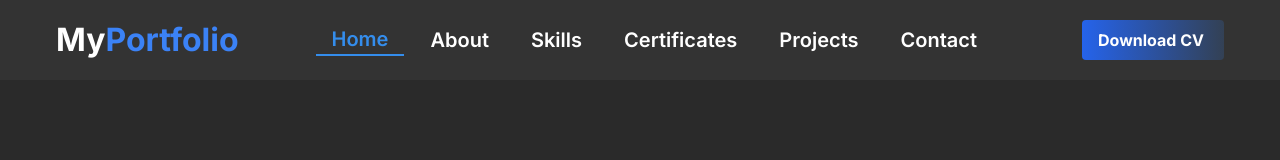
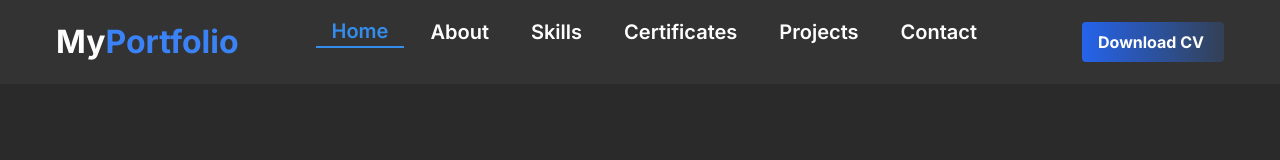
Before and after one commit to RaihanPrasetia/portofoliov2, a Next.js app: page / in a window 1280 px wide. Shown: the top 160 px of the page. Built offline with nearby package versions, Linux system fonts and the light colour scheme.

Commit message:
perbaiki ukuran menu

```diff
--- a/src/app/assets/css/Navbar.css
+++ b/src/app/assets/css/Navbar.css
@@ -92,7 +92,7 @@
   flex-direction: column; /* Menyusun item menu secara vertikal */
   align-items: center; /* Pusatkan item menu secara horizontal */
   margin: 0;
-  padding: 0;
+  padding-bottom: 20px;
   list-style-type: none;
 }
 
```
